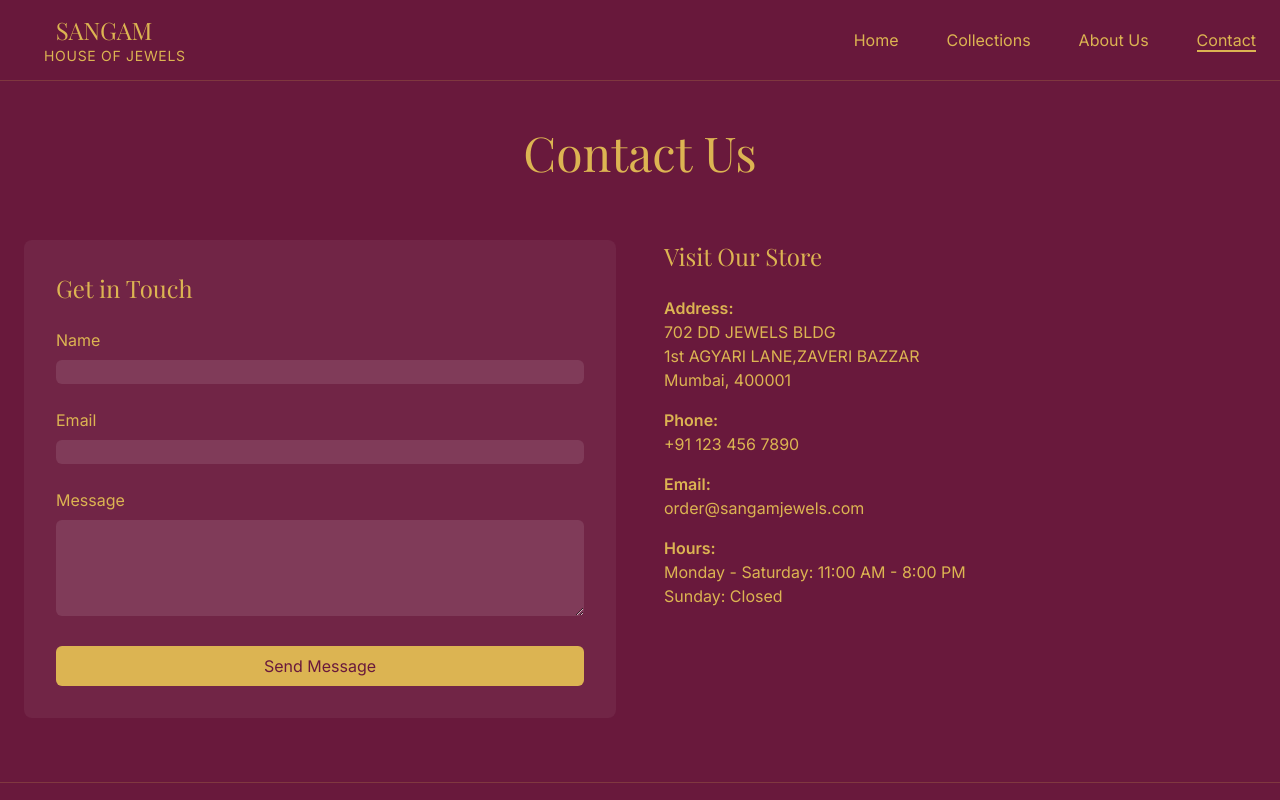
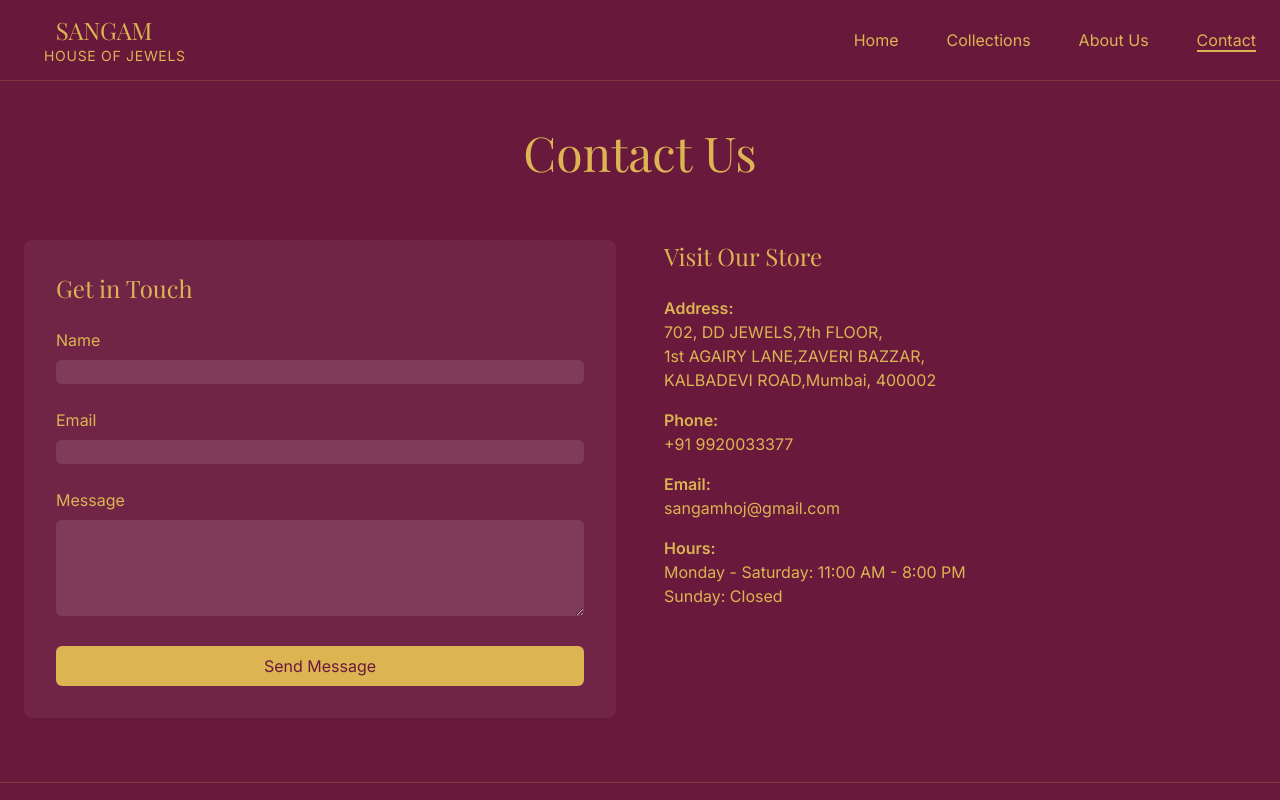
Before and after one commit to devifer12/SANGAMHOJ1, a React (Vite) app: page /contact in a window 1280 px wide. Shown: the top 800 px of the page. Built offline with nearby package versions, Linux system fonts and the light colour scheme.

Commit message:
Update Contact.jsx
Contacts updated

```diff
--- a/src/pages/Contact.jsx
+++ b/src/pages/Contact.jsx
@@ -61,17 +61,17 @@ export default function Contact() {
               <div className="space-y-4">
                 <p>
                   <strong>Address:</strong><br />
-                  702 DD JEWELS BLDG<br />
-                  1st AGYARI LANE,ZAVERI BAZZAR<br />
-                  Mumbai, 400001
+                  702, DD JEWELS,7th FLOOR,<br />
+                  1st AGAIRY LANE,ZAVERI BAZZAR,<br />
+                  KALBADEVI ROAD,Mumbai, 400002
                 </p>
                 <p>
                   <strong>Phone:</strong><br />
-                  +91 123 456 7890
+                  +91 9920033377
                 </p>
                 <p>
                   <strong>Email:</strong><br />
-                  order@sangamjewels.com
+                  sangamhoj@gmail.com
                 </p>
                 <p>
                   <strong>Hours:</strong><br />
```
